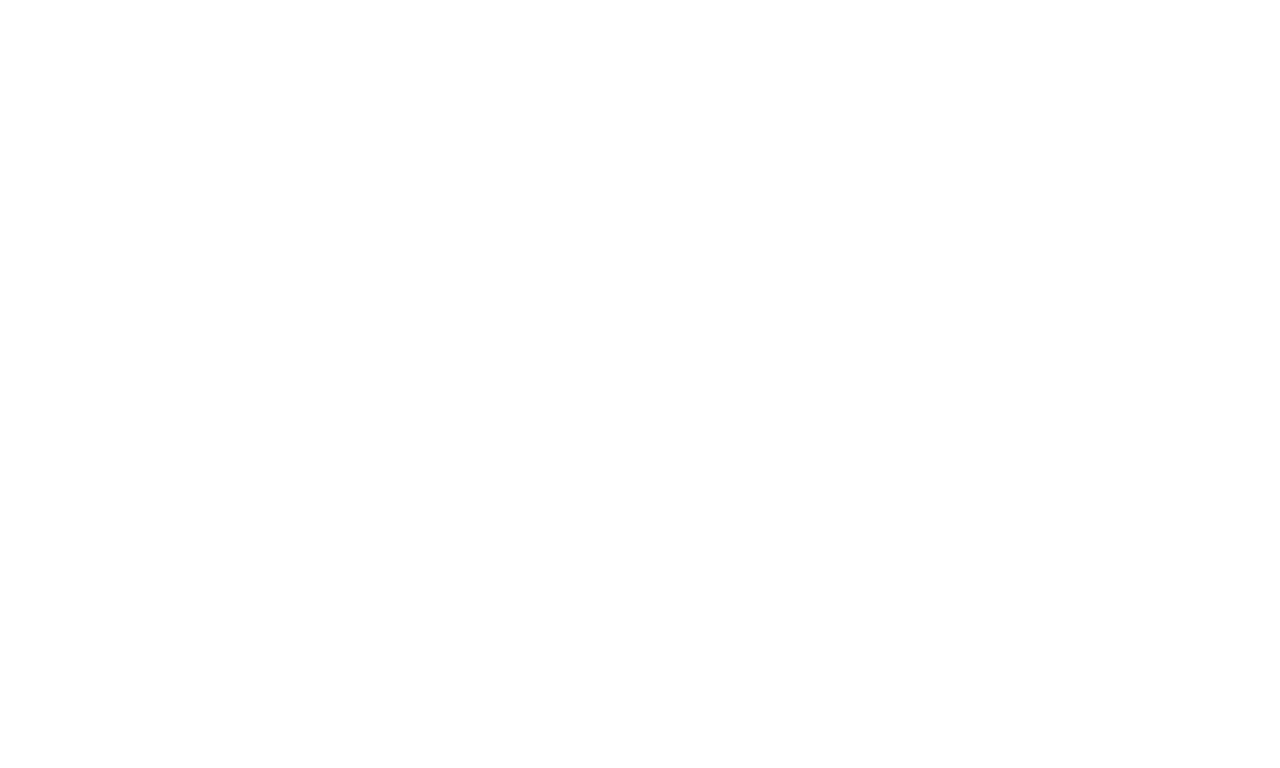
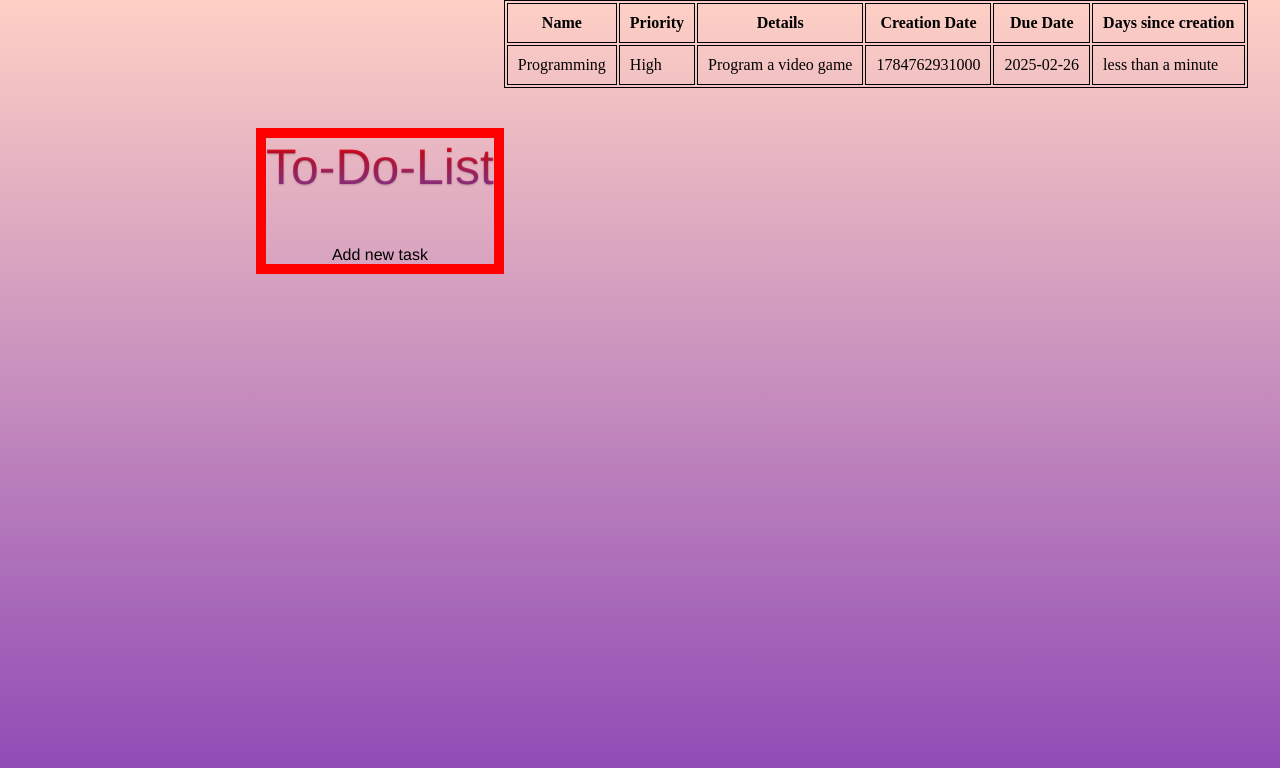
Before and after one commit to AhmedLouay-coder21/To-Do-List, a website built with webpack: page src/pages/index.html in a window 1280 px wide. Built offline with nearby package versions, Linux system fonts and the light colour scheme.

Commit message:
feat(frontend): initialize to-do list application
- add Task model with task metadata and date utilities
- create table component for rendering tasks
- add initial application layout and styling
- add application entry point in index.js
- update page title to "To-Do-List"
- render a test task table
- configure webpack to use index.html as the HTML template
- integrate date-fns for relative date formatting

```diff
--- a/package.json
+++ b/package.json
@@ -1,8 +1,11 @@
 {
   "devDependencies": {
+    "css-loader": "^7.1.2",
     "html-webpack-plugin": "^5.6.4",
+    "style-loader": "^4.0.0",
     "webpack": "^5.102.1",
-    "webpack-cli": "^6.0.1"
+    "webpack-cli": "^6.0.1",
+    "webpack-dev-server": "^5.2.2"
   },
   "name": "to-do-list",
   "version": "1.0.0",
@@ -29,6 +32,7 @@
     "cross-spawn": "^7.0.6",
     "css-select": "^4.3.0",
     "css-what": "^6.2.2",
+    "date-fns": "^4.4.0",
     "dom-converter": "^0.2.0",
     "dom-serializer": "^1.4.1",
     "domelementtype": "^2.3.0",
--- /dev/null
+++ b/src/Components/Table.js
@@ -0,0 +1,24 @@
+
+export default function CreateAllTasksTable(newTask)
+{
+    const Table = document.createElement("table");
+    Table.innerHTML = `
+        <tr>
+            <th>Name</th>
+            <th>Priority</th>
+            <th>Details</th>
+            <th>Creation Date</th>
+            <th>Due Date</th>
+            <th>Days since creation</th>
+        </tr>
+          <tr>
+            <td>${newTask.Name}</td>
+            <td>${newTask.Priority}</td>
+            <td>${newTask.Details}</td>
+            <td>${newTask.creationDate}</td>
+            <td>${newTask.dueDate}</td>
+            <td>${newTask.daysSinceCreation}</td>
+        </tr>
+        `;
+    document.querySelector("body").appendChild(Table);
+}
--- /dev/null
+++ b/src/Task.js
@@ -0,0 +1,45 @@
+import { formatDistanceToNow } from 'date-fns';
+export default class Task
+{
+    constructor(Id, Name, Priority, Details, dueDate, daysSinceCreation) {
+    this.Id = Id;
+    this.Name = Name;
+    this.Priority = Priority;
+    this.Details = Details;
+    this.creationDate = Date.now();
+    this.dueDate = dueDate;
+
+    // this should be refactored to be calculated each time the user asks for the data,
+    // because for now, the moment the task is created created the "less than a minute" is saved to the database
+    // and will never be changed
+    this.daysSinceCreation = this.calculateDaysSinceCreation();
+    }
+    getData() {
+        return {
+            id: this.Id,
+            name: this.Name,
+            priority: this.Priority,
+            details: this.Details,
+            creationDate: this.creationDate,
+            dueDate: this.dueDate,
+        };
+    }
+    calculateDaysSinceCreation()
+    {
+            var daysSinceCreation = formatDistanceToNow(
+            this.creationDate
+        )
+        return daysSinceCreation;
+    }
+    calculateDaysTillExpire()
+    {
+            var daysTillExpire = formatDistanceToNow(
+            this.dueDate
+        )
+        return daysTillExpire;
+    }
+    removeTask()
+    {
+        return;
+    }
+}
--- a/src/index.js
+++ b/src/index.js
@@ -0,0 +1,7 @@
+import { data } from "browserslist";
+import "./styles.css";
+import Task from "./Task.js";
+import CreateAllTasksTable from './Components/Table.js';
+
+const newTask = new Task(1,"Programming", "High", "Program a video game", "2025-02-26" );
+CreateAllTasksTable(newTask);
--- a/src/pages/index.html
+++ b/src/pages/index.html
@@ -3,9 +3,12 @@
 <head>
     <meta charset="UTF-8">
     <meta name="viewport" content="width=device-width, initial-scale=1.0">
-    <title>To-Do list</title>
+    <title>To-Do-list</title>
 </head>
 <body>
-
+    <div id = "leftText">
+        <div id="Title">To-Do-List</div>
+        <div id="newTask">Add new task</div>
+    </div>
 </body>
 </html>
--- /dev/null
+++ b/src/styles.css
@@ -0,0 +1,43 @@
+body
+{
+  display: flex;
+  align-items: flex-start;
+  margin: 0;
+  padding: 0;
+  min-height: 100vh;
+  width: 100%;
+  background-image: linear-gradient(to bottom, #FED0C5, #8B47B5);
+  background-repeat: no-repeat;
+}
+#leftText
+{
+  display: flex;
+  flex-direction: column;
+  align-items: center;
+  gap: 50px;
+  border: solid 10px red;
+  margin-left: 20%;
+  margin-top: 10%;
+}
+
+#Title
+{
+  text-align: center;
+  font-size: 50px;
+  font-family:'Franklin Gothic Medium', 'Arial Narrow', Arial, sans-serif;
+  background: linear-gradient(to bottom, red, #8B47B5);
+  -webkit-background-clip: text;
+  -webkit-text-fill-color: transparent;
+  text-shadow: 0 1px 2px rgba(0, 0, 0, 0.2);
+}
+#newTask
+{
+  font-family:'Franklin Gothic Medium', 'Arial Narrow', Arial, sans-serif;
+}
+table, th, td {
+  border: 1px solid;
+}
+th, td
+{
+  padding: 10px;
+}
--- a/webpack.config.js
+++ b/webpack.config.js
@@ -11,8 +11,8 @@
     clean: true,
   },
     devServer: {
-    static: "./dist",           // or wherever your HTML lives
-    open: true,                 // auto-open browser
+    static: "./dist",
+    open: true,
   },
 
     module: {
@@ -25,7 +25,7 @@
     },
     plugins: [
       new HtmlWebpackPlugin({
-        template: "./src/template.html",
+        template: "./src/pages/index.html",
       }),
     ],
 };
```
Also changed, not shown: 1 other file.
